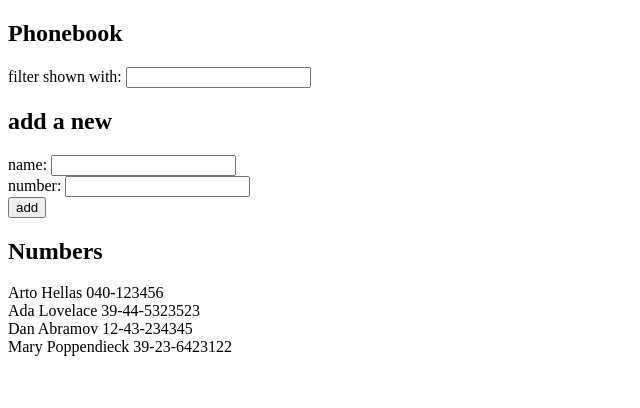
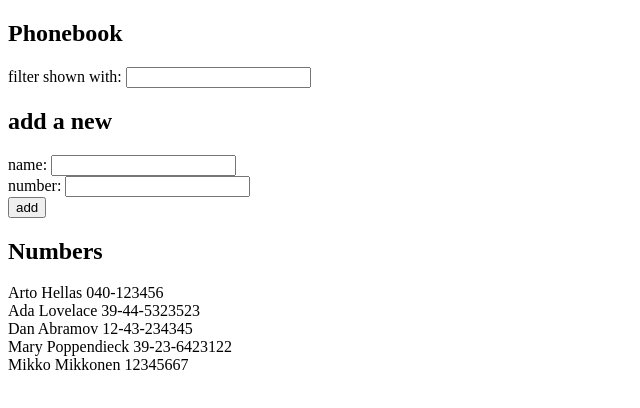
Before and after one commit to castevet6/mooc2019fs, a React (Create React App) app in the folder osa2/puhelinluettelo/: page / in a window 1280 px wide. Shown: the top 408 px of the page, without its empty margins (0-640 px from the left). Built offline with nearby package versions, Linux system fonts and the light colour scheme; data requests are answered from the project's data file.

Commit message:
2.15 puhelinluettelo, step7 DONE

```diff
--- a/osa2/puhelinluettelo/db.json
+++ b/osa2/puhelinluettelo/db.json
@@ -1,5 +1,5 @@
 {
-    "persons":[
+  "persons": [
     {
       "name": "Arto Hellas",
       "number": "040-123456",
@@ -19,6 +19,11 @@
       "name": "Mary Poppendieck",
       "number": "39-23-6423122",
       "id": 4
+    },
+    {
+      "name": "Mikko Mikkonen",
+      "number": "12345667",
+      "id": 5
     }
   ]
 }
--- a/osa2/puhelinluettelo/src/App.js
+++ b/osa2/puhelinluettelo/src/App.js
@@ -29,10 +29,13 @@ const App = () => {
                 name: newName,
                 number: newNumber
             }
-            setPersons(persons.concat(personObj))
+            axios.post('http://localhost:3001/persons', personObj)
+            .then(response => {
+                setPersons(persons.concat(personObj))
+                setNewName('')
+                setNewNumber('')
+            })
         }
-        setNewName('')
-        setNewNumber('')
     }
 
     const handleNewName = (event) => {
```
Lines whose indentation alone changed are shown as unchanged.
